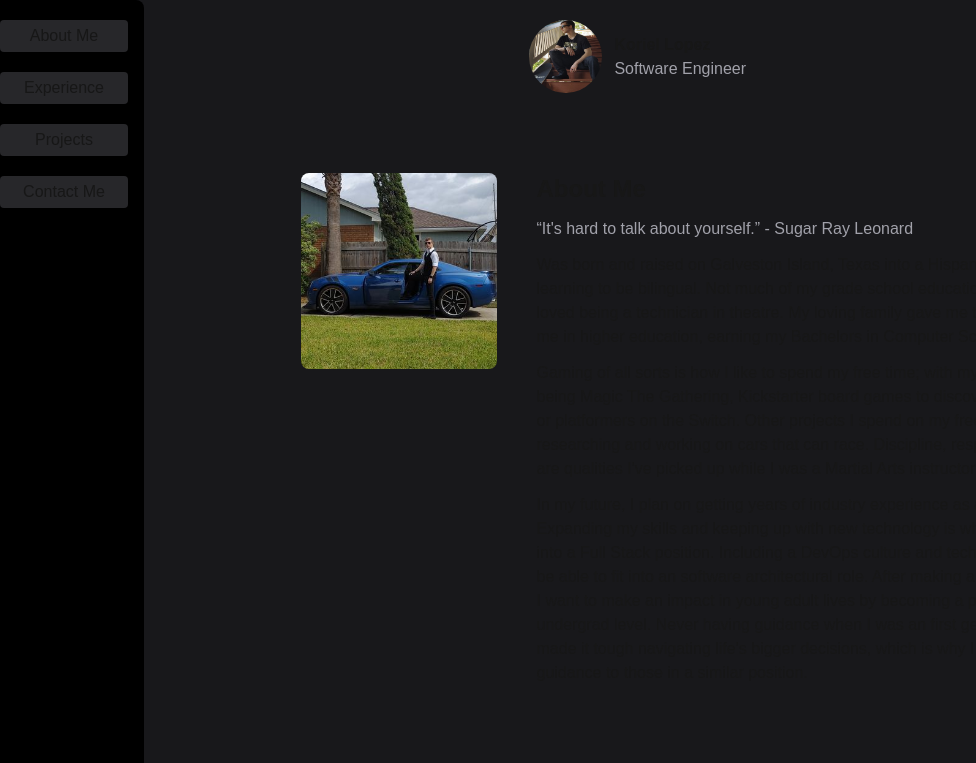
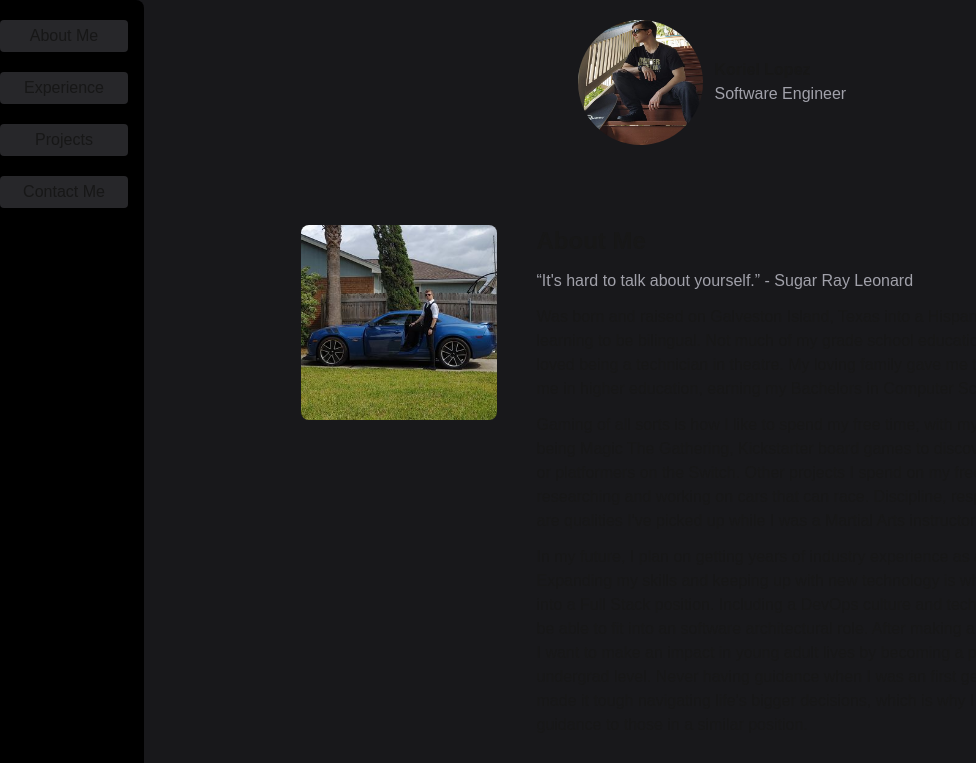
Before and after one commit to lopezkor000/portfolio, a Next.js app: page / in a window 1280 px wide. Shown: the top 763 px of the page, without its empty margins (0-976 px from the left). Built offline with nearby package versions, Linux system fonts and the light colour scheme.

Commit message:
fixed name card alignment

```diff
--- a/app/page.tsx
+++ b/app/page.tsx
@@ -3,7 +3,7 @@ import InfoCard from "@/components/InfoCard";
 export default function Home() {
   return (
     <main className="flex flex-col space-y-20 items-center">
-      <div className="flex space-x-3 items-center w-1/3">
+      <div className="flex space-x-3 items-center place-content-center">
         <img src="stairway.jpg" className="w-1/5 aspect-square rounded-full" />
         <div className="w-fill">
           <p className="font-bold">Koriel Lopez</p>
```
